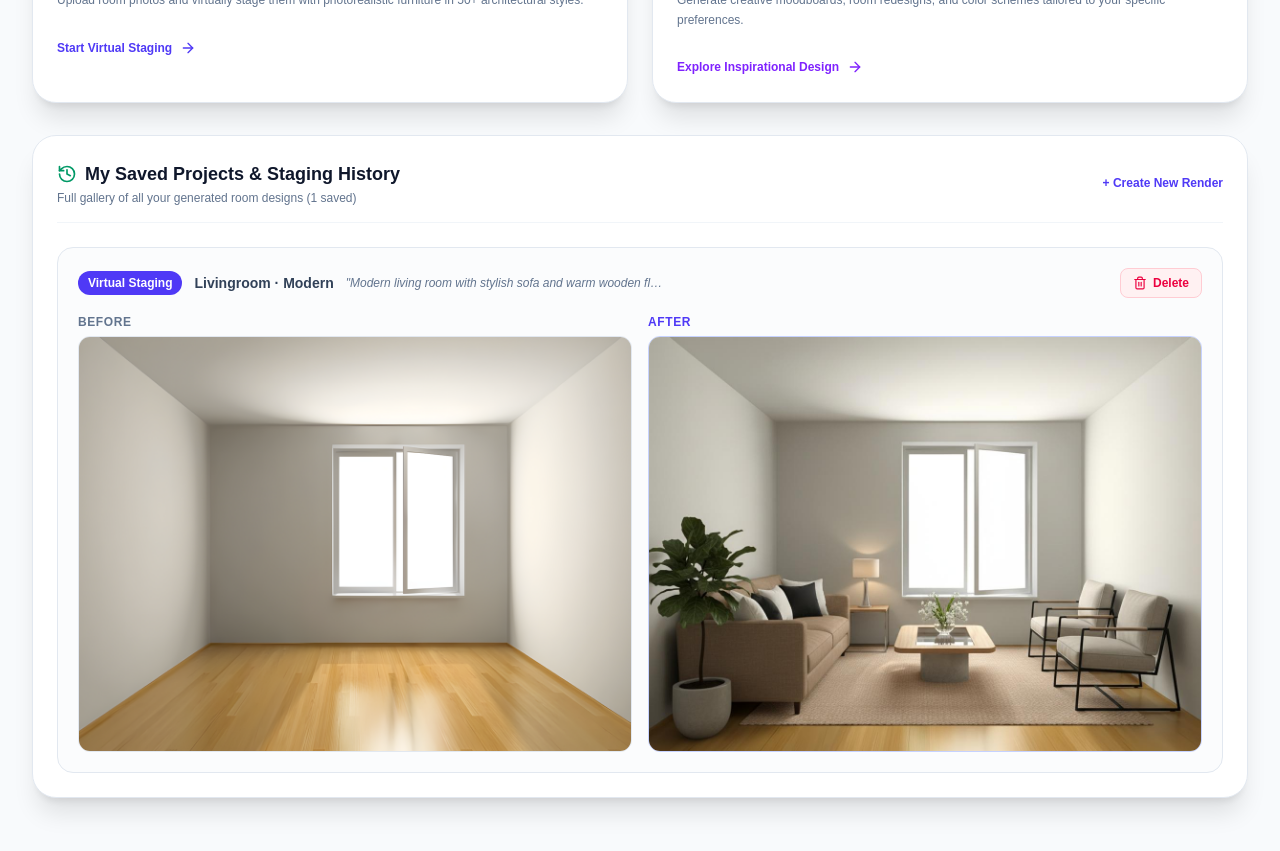
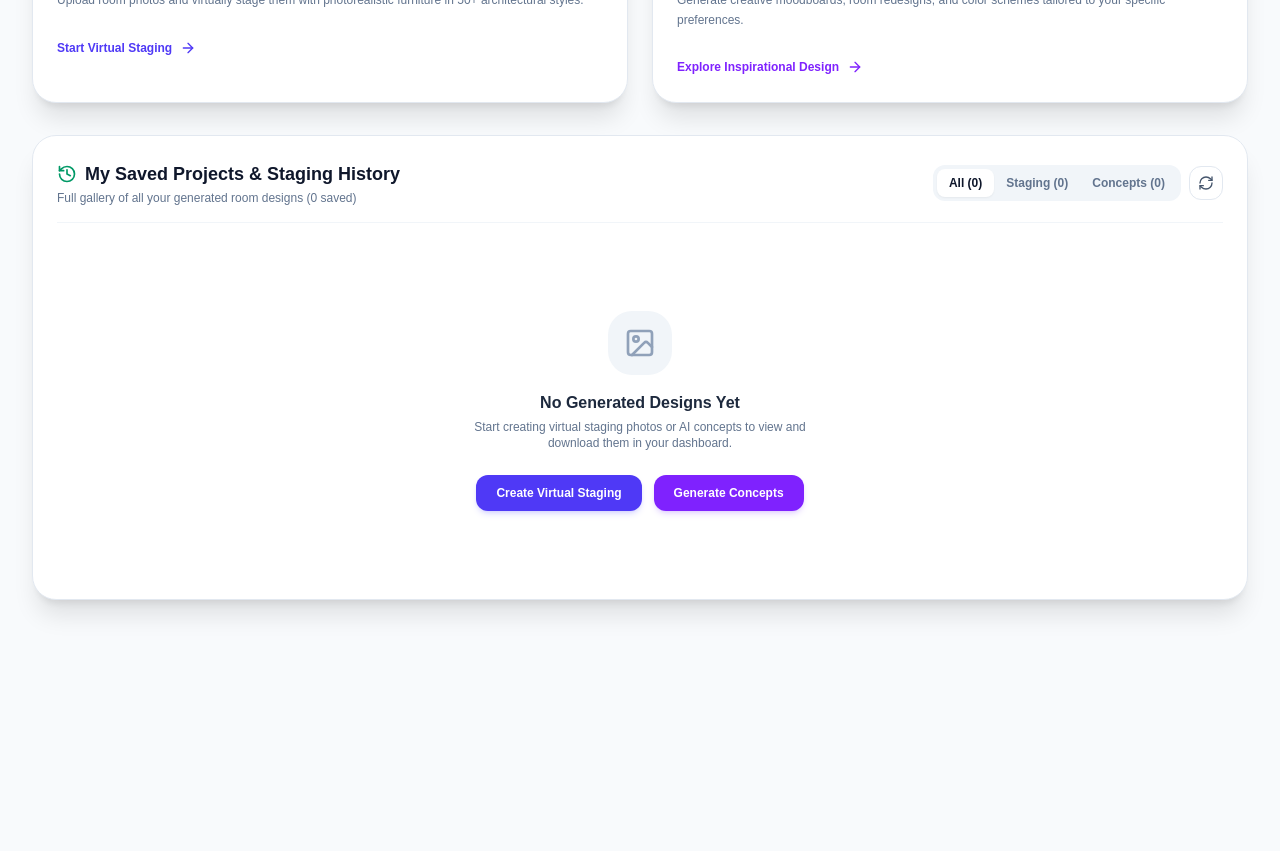
Before and after one commit to akashdivakar/AuraSpace_AI, a Next.js app: page /dashboard in a window 1280 px wide. Shown: the part 1060-1911 px from the top of the page. After the commit the page ends 1740 px from the top, so only its background shows below. Built offline with nearby package versions, Linux system fonts and the light colour scheme.

Commit message:
fix: robust history parsing, filter tabs, live refresh, and direct downloads in customer dashboard

```diff
--- a/app/dashboard/page.tsx
+++ b/app/dashboard/page.tsx
@@ -2,7 +2,7 @@
 
 import { useState, useEffect } from 'react';
 import Link from 'next/link';
-import { User as UserIcon, LayoutDashboard, Sparkles, Wand2, History, ArrowRight, Trash2, Clock, CheckCircle2, Zap, Star, ShieldCheck } from 'lucide-react';
+import { User as UserIcon, LayoutDashboard, Sparkles, Wand2, History, ArrowRight, Trash2, Clock, CheckCircle2, Zap, Star, ShieldCheck, Download, ImageIcon, Filter, RefreshCw } from 'lucide-react';
 import { useAuth } from '../../context/AuthContext';
 import AnimateIn from '../../components/AnimateIn';
 
@@ -20,64 +20,84 @@ interface SavedProject {
 export default function CustomerDashboardPage() {
   const { user, upgradePlan } = useAuth();
   const [savedProjects, setSavedProjects] = useState<SavedProject[]>([]);
+  const [activeFilter, setActiveFilter] = useState<'all' | 'staging' | 'inspiration'>('all');
   const [upgradedPlan, setUpgradedPlan] = useState<string | null>(null);
 
-  useEffect(() => {
+  const loadProjects = () => {
     try {
-      const stagingSaved = localStorage.getItem('decor8ai_history');
-      const inspSaved = localStorage.getItem('decor8ai_inspirational_history');
-
       let projects: SavedProject[] = [];
 
+      const stagingSaved = localStorage.getItem('decor8ai_history');
       if (stagingSaved) {
+        try {
           const stagingParsed = JSON.parse(stagingSaved);
+          if (Array.isArray(stagingParsed)) {
             projects = projects.concat(
               stagingParsed.map((item: any) => ({
-            id: item.id,
+                id: item.id || `stg_${Math.random()}`,
                 originalImage: item.originalImage,
                 generatedUrl: item.generatedUrl,
-            roomType: item.roomType,
-            designStyle: item.designStyle,
-            prompt: item.prompt,
+                roomType: item.roomType || 'LIVINGROOM',
+                designStyle: item.designStyle || 'MODERN',
+                prompt: item.prompt || '',
                 type: 'staging',
+                createdAt: item.createdAt || (item.id && !isNaN(Number(item.id)) ? new Date(Number(item.id)).toLocaleDateString() : 'Recent'),
               }))
             );
           }
+        } catch (err) {
+          console.error('Error parsing staging history:', err);
+        }
+      }
 
+      const inspSaved = localStorage.getItem('decor8ai_inspirational_history');
       if (inspSaved) {
+        try {
           const inspParsed = JSON.parse(inspSaved);
+          if (Array.isArray(inspParsed)) {
             projects = projects.concat(
               inspParsed.map((item: any) => ({
-            id: item.id,
+                id: item.id || `inspo_${Math.random()}`,
                 generatedUrl: item.generatedUrl,
-            roomType: item.roomType,
-            designStyle: item.designStyle,
-            prompt: item.prompt,
+                roomType: item.roomType || 'LIVINGROOM',
+                designStyle: item.designStyle || 'MODERN',
+                prompt: item.prompt || '',
                 type: 'inspiration',
+                createdAt: item.createdAt || (item.id && !isNaN(Number(item.id)) ? new Date(Number(item.id)).toLocaleDateString() : 'Recent'),
               }))
             );
           }
-
-      // Fallback demo items if no history exists yet
-      if (projects.length === 0) {
-        projects = [
-          {
-            id: 'proj_demo_1',
-            originalImage: '/hero-before.png',
-            generatedUrl: '/hero-after.jpg',
-            roomType: 'LIVINGROOM',
-            designStyle: 'MODERN',
-            prompt: 'Modern living room with stylish sofa and warm wooden flooring',
-            type: 'staging',
-          },
-        ];
+        } catch (err) {
+          console.error('Error parsing inspirational history:', err);
+        }
       }
 
       setSavedProjects(projects);
     } catch (e) {
       console.error('Failed to load dashboard projects:', e);
     }
+  };
+
+  useEffect(() => {
+    loadProjects();
   }, []);
+
+  const handleDownload = async (url: string, filename = 'auraspace-design.png') => {
+    try {
+      const response = await fetch(url);
+      const blob = await response.blob();
+      const blobUrl = window.URL.createObjectURL(blob);
+      const link = document.createElement('a');
+      link.href = blobUrl;
+      link.download = filename;
+      document.body.appendChild(link);
+      link.click();
+      document.body.removeChild(link);
+      window.URL.revokeObjectURL(blobUrl);
+    } catch {
+      window.open(url, '_blank');
+    }
+  };
 
   const handleDeleteProject = (id: string, type: 'staging' | 'inspiration') => {
     if (type === 'staging') {
@@ -85,11 +105,7 @@ export default function CustomerDashboardPage() {
         const stagingSaved = localStorage.getItem('decor8ai_history');
         if (stagingSaved) {
           const parsed = JSON.parse(stagingSaved).filter((item: any) => item.id !== id);
-          if (parsed.length > 0) {
           localStorage.setItem('decor8ai_history', JSON.stringify(parsed));
-          } else {
-            localStorage.removeItem('decor8ai_history');
-          }
         }
       } catch (e) {
         console.error('Failed to delete staging item:', e);
@@ -99,11 +115,7 @@ export default function CustomerDashboardPage() {
         const inspSaved = localStorage.getItem('decor8ai_inspirational_history');
         if (inspSaved) {
           const parsed = JSON.parse(inspSaved).filter((item: any) => item.id !== id);
-          if (parsed.length > 0) {
           localStorage.setItem('decor8ai_inspirational_history', JSON.stringify(parsed));
-          } else {
-            localStorage.removeItem('decor8ai_inspirational_history');
-          }
         }
       } catch (e) {
         console.error('Failed to delete inspirational item:', e);
@@ -357,7 +369,7 @@ export default function CustomerDashboardPage() {
       {/* Full Customer Projects & Saved History Gallery */}
       <AnimateIn from="bottom" delay={250}>
         <div className="bg-white dark:bg-slate-900 rounded-3xl border border-slate-200 dark:border-slate-800 p-6 shadow-xl space-y-6">
-          <div className="flex items-center justify-between pb-4 border-b border-slate-100 dark:border-slate-800">
+          <div className="flex flex-col sm:flex-row sm:items-center justify-between gap-4 pb-4 border-b border-slate-100 dark:border-slate-800">
             <div>
               <h2 className="text-lg font-bold text-slate-900 dark:text-white flex items-center gap-2">
                 <History className="w-5 h-5 text-emerald-600" />
@@ -368,23 +380,90 @@ export default function CustomerDashboardPage() {
               </p>
             </div>
 
+            {/* Filter Tabs & Refresh */}
+            <div className="flex items-center gap-2 flex-wrap">
+              <div className="flex p-1 bg-slate-100 dark:bg-slate-800 rounded-xl text-xs font-semibold">
+                <button
+                  onClick={() => setActiveFilter('all')}
+                  className={`px-3 py-1.5 rounded-lg transition-all ${
+                    activeFilter === 'all'
+                      ? 'bg-white dark:bg-slate-700 text-slate-900 dark:text-white shadow-xs'
+                      : 'text-slate-500 dark:text-slate-400 hover:text-slate-900 dark:hover:text-white'
+                  }`}
+                >
+                  All ({savedProjects.length})
+                </button>
+                <button
+                  onClick={() => setActiveFilter('staging')}
+                  className={`px-3 py-1.5 rounded-lg transition-all ${
+                    activeFilter === 'staging'
+                      ? 'bg-white dark:bg-slate-700 text-indigo-600 dark:text-indigo-400 shadow-xs'
+                      : 'text-slate-500 dark:text-slate-400 hover:text-slate-900 dark:hover:text-white'
+                  }`}
+                >
+                  Staging ({savedProjects.filter(p => p.type === 'staging').length})
+                </button>
+                <button
+                  onClick={() => setActiveFilter('inspiration')}
+                  className={`px-3 py-1.5 rounded-lg transition-all ${
+                    activeFilter === 'inspiration'
+                      ? 'bg-white dark:bg-slate-700 text-violet-600 dark:text-violet-400 shadow-xs'
+                      : 'text-slate-500 dark:text-slate-400 hover:text-slate-900 dark:hover:text-white'
+                  }`}
+                >
+                  Concepts ({savedProjects.filter(p => p.type === 'inspiration').length})
+                </button>
+              </div>
+
+              <button
+                onClick={loadProjects}
+                title="Refresh history"
+                className="p-2 rounded-xl border border-slate-200 dark:border-slate-700 text-slate-600 dark:text-slate-300 hover:bg-slate-100 dark:hover:bg-slate-800 transition-colors"
+              >
+                <RefreshCw className="w-4 h-4" />
+              </button>
+            </div>
+          </div>
+
+          {/* Project List / Grid */}
+          {savedProjects.length === 0 ? (
+            <div className="text-center py-16 px-4 space-y-4">
+              <div className="w-16 h-16 rounded-3xl bg-slate-100 dark:bg-slate-800 text-slate-400 flex items-center justify-center mx-auto">
+                <ImageIcon className="w-8 h-8" />
+              </div>
+              <div className="space-y-1">
+                <h3 className="font-bold text-base text-slate-800 dark:text-slate-200">No Generated Designs Yet</h3>
+                <p className="text-xs text-slate-500 dark:text-slate-400 max-w-sm mx-auto">
+                  Start creating virtual staging photos or AI concepts to view and download them in your dashboard.
+                </p>
+              </div>
+              <div className="pt-2 flex justify-center gap-3">
                 <Link
                   href="/virtual-staging"
-              className="text-xs font-bold text-indigo-600 dark:text-indigo-400 hover:underline"
+                  className="px-5 py-2.5 rounded-xl bg-indigo-600 hover:bg-indigo-700 text-white text-xs font-bold shadow-md shadow-indigo-500/20 transition-all hover:scale-105"
                 >
-              + Create New Render
+                  Create Virtual Staging
+                </Link>
+                <Link
+                  href="/inspirational-design"
+                  className="px-5 py-2.5 rounded-xl bg-violet-600 hover:bg-violet-700 text-white text-xs font-bold shadow-md shadow-violet-500/20 transition-all hover:scale-105"
+                >
+                  Generate Concepts
                 </Link>
               </div>
-
+            </div>
+          ) : (
             <div className="space-y-6">
-            {savedProjects.map((proj) => (
+              {savedProjects
+                .filter(p => activeFilter === 'all' || p.type === activeFilter)
+                .map((proj) => (
                   <div
                     key={proj.id}
                     className="rounded-2xl border border-slate-200 dark:border-slate-800 p-5 bg-slate-50/50 dark:bg-slate-800/40 hover:shadow-lg transition-all space-y-4"
                   >
                     {/* Header */}
                     <div className="flex items-center justify-between flex-wrap gap-3">
-                  <div className="flex items-center gap-3">
+                      <div className="flex items-center gap-2 sm:gap-3 flex-wrap">
                         <span className={`px-2.5 py-1 text-xs font-bold rounded-full text-white ${
                           proj.type === 'staging' ? 'bg-indigo-600' : 'bg-violet-600'
                         }`}>
@@ -393,11 +472,23 @@ export default function CustomerDashboardPage() {
                         <span className="text-sm font-semibold text-slate-700 dark:text-slate-200">
                           {proj.roomType.charAt(0) + proj.roomType.slice(1).toLowerCase()} · {proj.designStyle.charAt(0) + proj.designStyle.slice(1).toLowerCase()}
                         </span>
+                        {proj.createdAt && (
+                          <span className="text-xs text-slate-400 font-medium">• {proj.createdAt}</span>
+                        )}
                         {proj.prompt && (
                           <span className="text-xs text-slate-500 dark:text-slate-400 italic truncate max-w-xs">"{proj.prompt}"</span>
                         )}
                       </div>
 
+                      <div className="flex items-center gap-2">
+                        <button
+                          onClick={() => handleDownload(proj.generatedUrl, `auraspace-${proj.type}-${proj.roomType.toLowerCase()}-${proj.id}.png`)}
+                          title="Download high-res image"
+                          className="flex items-center gap-1.5 px-3 py-1.5 rounded-lg text-xs font-bold bg-indigo-50 dark:bg-indigo-950/60 border border-indigo-200 dark:border-indigo-800 text-indigo-600 dark:text-indigo-400 hover:bg-indigo-600 hover:text-white dark:hover:bg-indigo-600 dark:hover:text-white transition-all shadow-xs"
+                        >
+                          <Download className="w-3.5 h-3.5" />
+                          <span>Download</span>
+                        </button>
                         <button
                           onClick={() => handleDeleteProject(proj.id, proj.type)}
                           title="Delete project"
@@ -407,19 +498,20 @@ export default function CustomerDashboardPage() {
                           <span>Delete</span>
                         </button>
                       </div>
+                    </div>
 
                     {/* Images */}
                     {proj.originalImage ? (
                       <div className="grid grid-cols-1 sm:grid-cols-2 gap-4">
                         <div className="space-y-1.5">
-                      <p className="text-xs font-semibold text-slate-500 dark:text-slate-400 uppercase tracking-wider">Before</p>
+                          <p className="text-xs font-semibold text-slate-500 dark:text-slate-400 uppercase tracking-wider">Before (Original)</p>
                           <div className="w-full aspect-[4/3] rounded-xl overflow-hidden bg-slate-100 dark:bg-slate-800 border border-slate-200 dark:border-slate-700">
                             {/* eslint-disable-next-line @next/next/no-img-element */}
                             <img src={proj.originalImage} alt="Before" className="w-full h-full object-cover" />
                           </div>
                         </div>
                         <div className="space-y-1.5">
-                      <p className="text-xs font-semibold text-indigo-600 dark:text-indigo-400 uppercase tracking-wider">After</p>
+                          <p className="text-xs font-semibold text-indigo-600 dark:text-indigo-400 uppercase tracking-wider">After (AI Staged)</p>
                           <div className="w-full aspect-[4/3] rounded-xl overflow-hidden bg-slate-100 dark:bg-slate-800 border border-indigo-200 dark:border-indigo-900">
                             {/* eslint-disable-next-line @next/next/no-img-element */}
                             <img src={proj.generatedUrl} alt="After" className="w-full h-full object-cover" />
@@ -427,7 +519,7 @@ export default function CustomerDashboardPage() {
                         </div>
                       </div>
                     ) : (
-                  <div className="w-full max-w-md aspect-[4/3] rounded-xl overflow-hidden bg-slate-100 dark:bg-slate-800 border border-violet-200 dark:border-violet-900">
+                      <div className="w-full max-w-lg aspect-[4/3] rounded-xl overflow-hidden bg-slate-100 dark:bg-slate-800 border border-violet-200 dark:border-violet-900">
                         {/* eslint-disable-next-line @next/next/no-img-element */}
                         <img src={proj.generatedUrl} alt="Generated Design" className="w-full h-full object-cover" />
                       </div>
@@ -435,6 +527,7 @@ export default function CustomerDashboardPage() {
                   </div>
                 ))}
             </div>
+          )}
         </div>
       </AnimateIn>
     </div>
```
Lines whose indentation alone changed are shown as unchanged.
